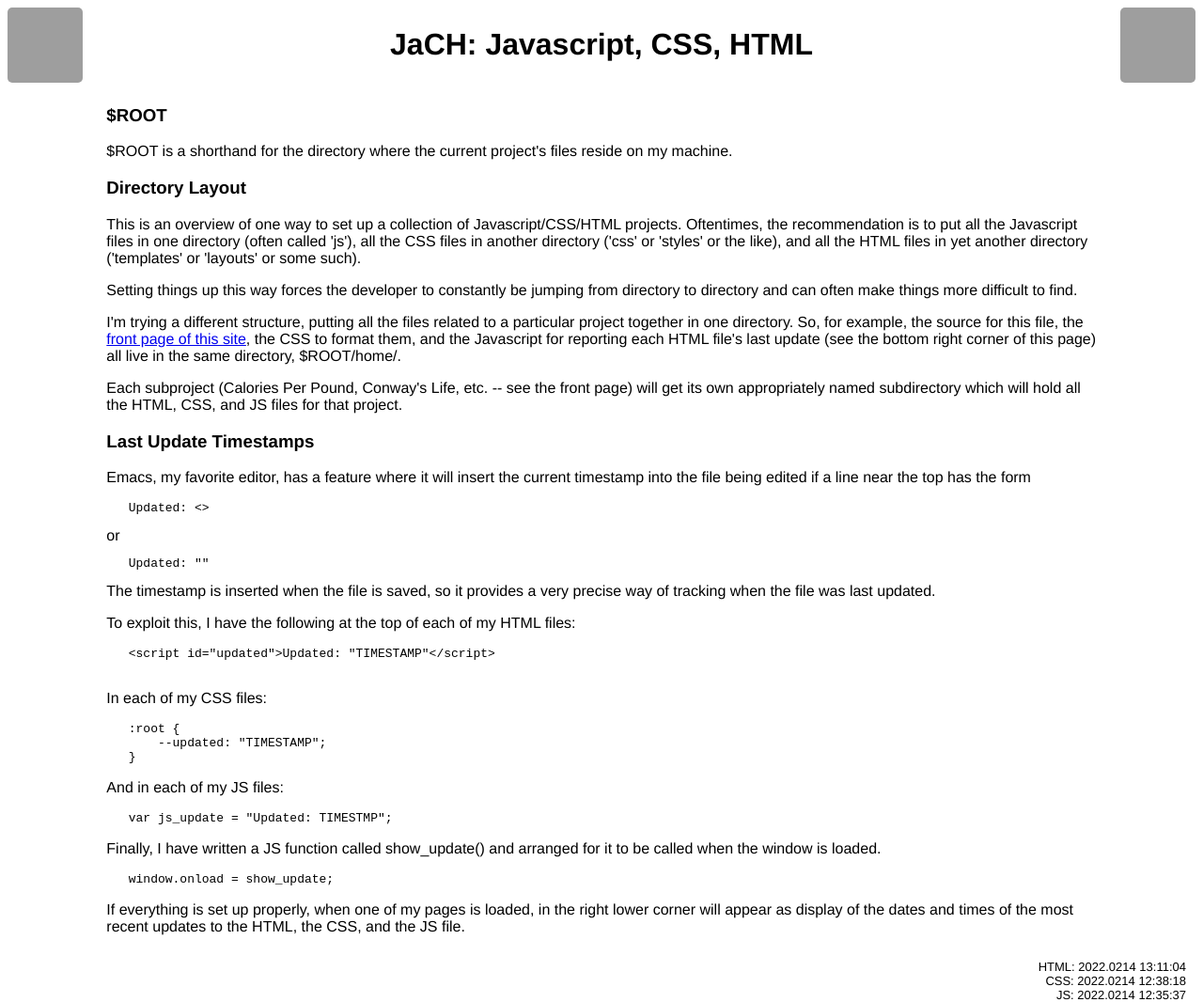
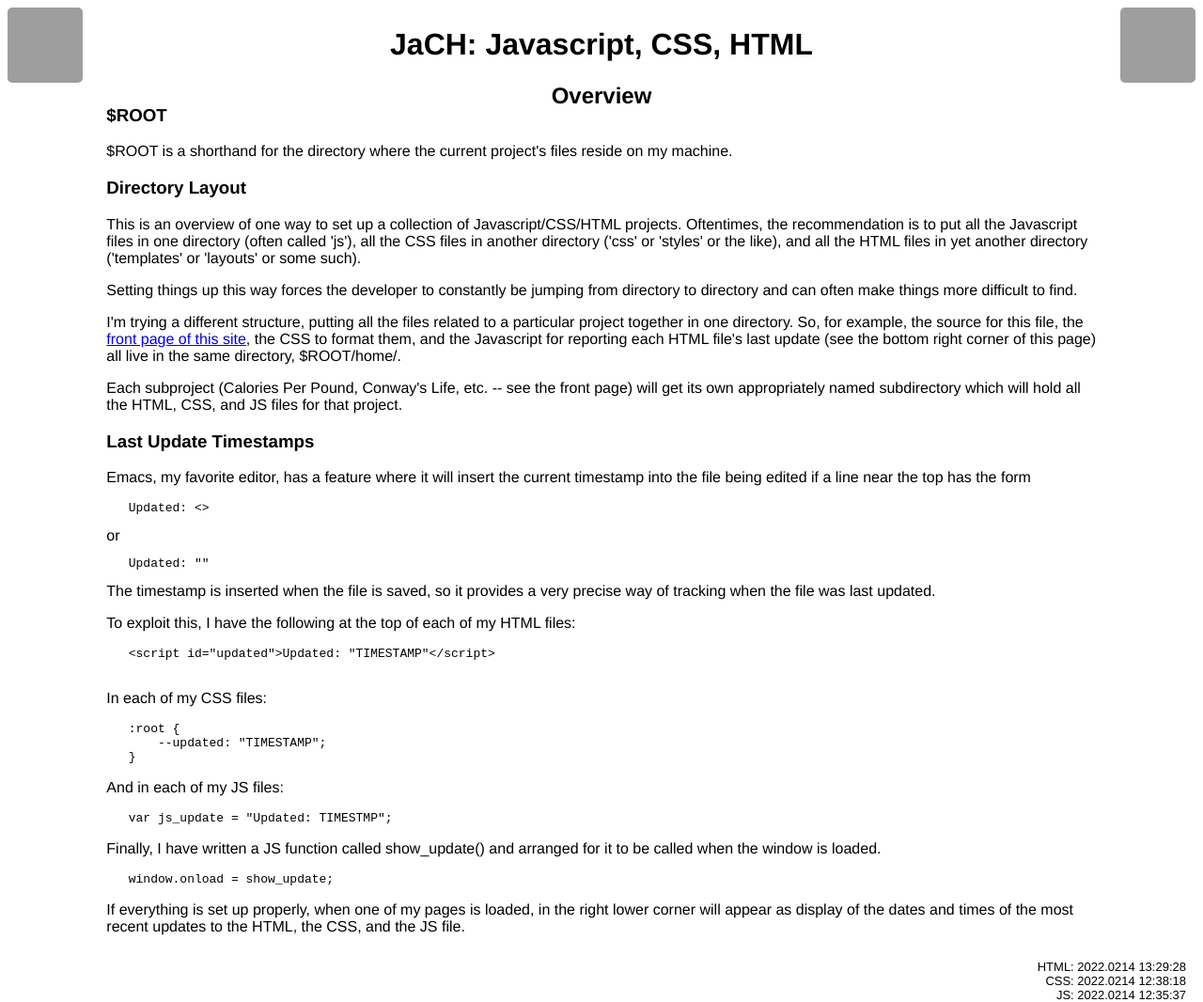
Before and after one commit to tbarron/tbarron.github.io, a Jekyll site: the page home/overview.html, which Jekyll copies as it is, in a window 1280 px wide. Shown: the whole page at 94% size. Built offline with Jekyll 4.4.1, drawn with Linux system fonts in a browser that asks for light colours; grey boxes are pictures that could not be loaded.

Commit message:
Tweak the title in overview.html

```diff
--- a/home/overview.html
+++ b/home/overview.html
@@ -1,9 +1,9 @@
 <!DOCTYPE html>
-<script id="updated">Updated: "2022.0214 13:11:04"</script>
+<script id="updated">Updated: "2022.0214 13:29:28"</script>
 <html>
   <head>
   <meta charset="UTF-8">
-    <title>JaCH</title>
+    <title>JaCH Overview</title>
 
     <!-- CSS ============================================================== -->
     <link rel="stylesheet" type="text/css"
@@ -22,7 +22,10 @@
       </div>
 
       <div class="title">
-        <center><h1>JaCH: Javascript, CSS, HTML</h1></center>
+        <center>
+          <h1>JaCH: Javascript, CSS, HTML</h1>
+          <h2>Overview</h2>
+        </center>
       </div>
 
       <div class="rgrav">
```
